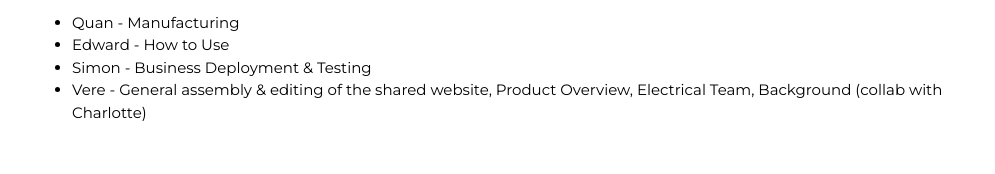
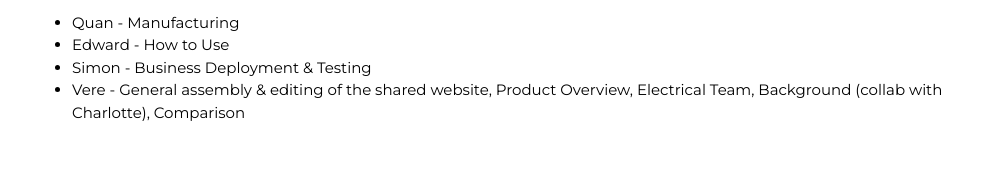
Before and after one commit to verewhittome/verewhittome.github.io, a plain HTML site: page html/electricalteam.html in a window 1280 px wide. Shown: the part 1126-1300 px from the top of the page, without its empty margins (134-1129 px from the left). Drawn offline with nearby package versions, Linux system fonts and the light colour scheme.

Commit message:
page acknowledgement

```diff
--- a/html/electricalteam.html
+++ b/html/electricalteam.html
@@ -160,7 +160,7 @@ The documetation was jointly written up with team members consulting and helping
   <li>Quan - Manufacturing</li>
   <li>Edward - How to Use</li>
   <li>Simon - Business Deployment & Testing</li>
-  <li>Vere - General assembly & editing of the shared website, Product Overview, Electrical Team, Background (collab with Charlotte)</li>
+  <li>Vere - General assembly & editing of the shared website, Product Overview, Electrical Team, Background (collab with Charlotte), Comparison</li>
 
 
       </p>
```
